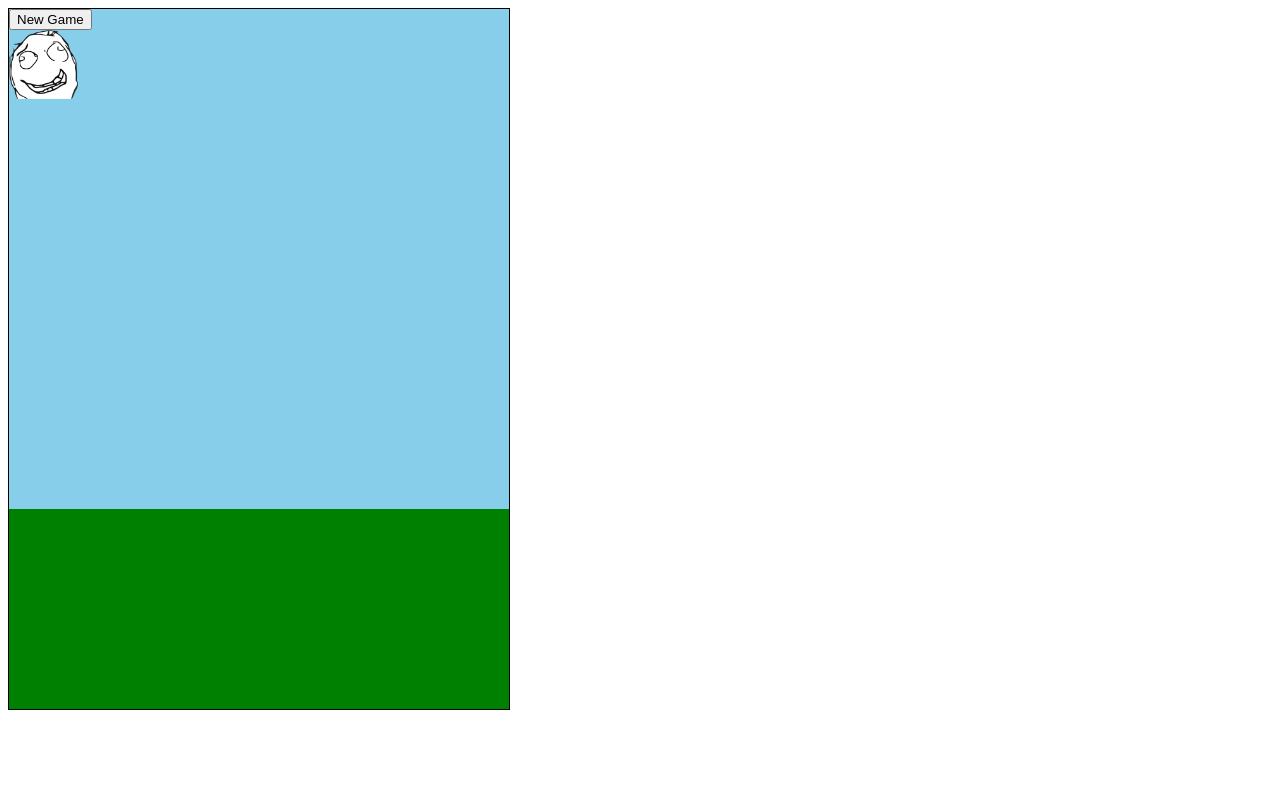
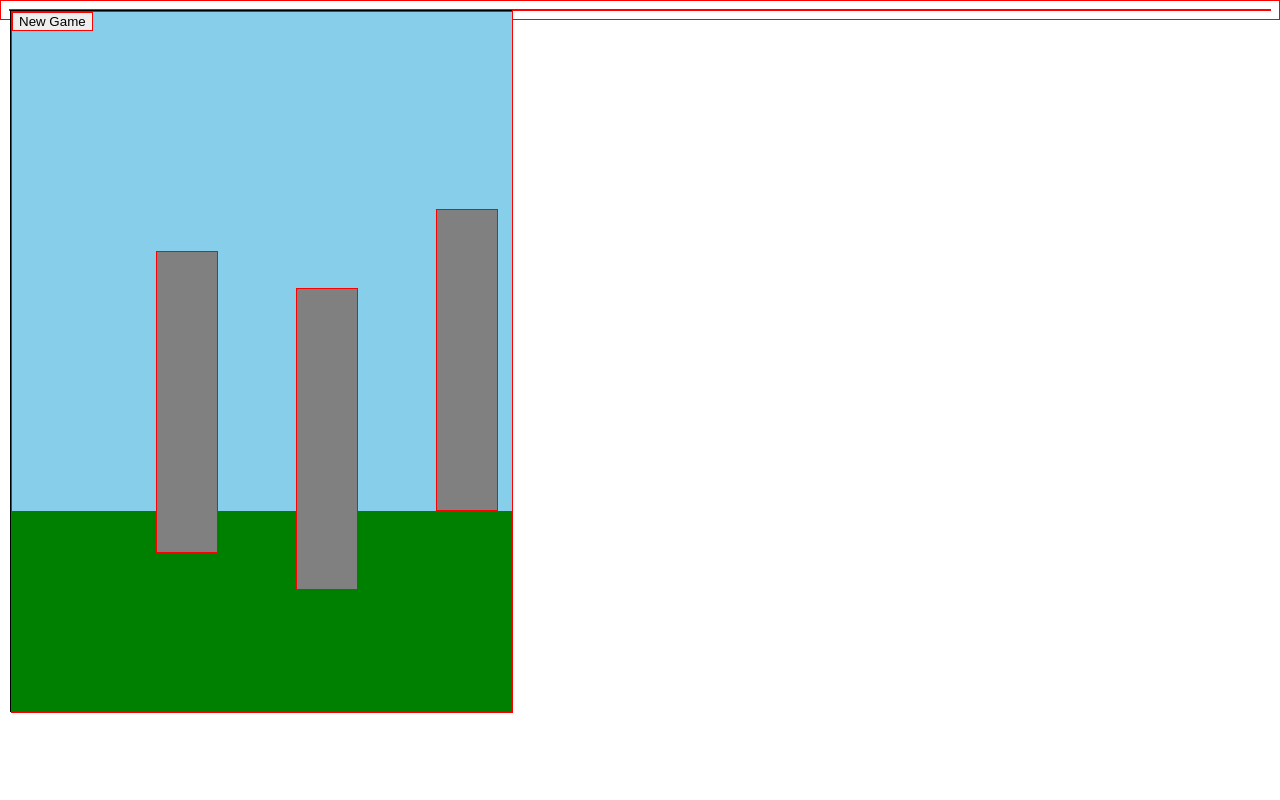
Before and after one commit to jiffylube/Flappy-Bird, a plain HTML site: page index.html in a window 1280 px wide. Shown: the top 800 px of the page. Drawn offline with Linux system fonts and the light colour scheme.

Commit message:
poles moving

```diff
--- a/javascript.js
+++ b/javascript.js
@@ -7,12 +7,12 @@ let playArea = document.querySelector('.playArea')
 let ground = document.querySelector('.ground')
 let sky = document.querySelector('.sky')
 let newGame = document.querySelector('.newGame')
-
+console.log(ground.getBoundingClientRect())
 
 //position bird
 let birdLeft = 220;
 let birdBottom = 150;
-let gravity = 2;
+let gravity = 3;
 
 //startGame , bird will fall, with interval set
 let startGame = function () {
@@ -28,7 +28,7 @@ let jump = function () {
     birdBottom += 50;
     bird.style.bottom = birdBottom + 'px'
     // bird.style.maxHeight = window.innerHeight;
-    console.log(birdBottom);
+    // console.log(birdBottom);
   }
 }
 
@@ -55,13 +55,22 @@ let makePoles = function () {
   obstacle.style.top = randomHeight
 
   // move the created poles
-  let movePoles = function () {
-    obstacleLeft -= 2;
-    obstacle.style.left = obstacleLeft + 'px'
+  movePoles = function () {
+    if (obstacleLeft === 0) {
+      obstacle.remove()
+    }
+    else {
+      obstacleLeft -= 2;
+      obstacle.style.left = obstacleLeft + 'px'
+    }
   }
 
   setInterval(movePoles , 20)
 }
 
-// let timeID = setInterval(startGame, 20);
-// setInterval(makePoles , 1400)
+
+let timeID = setInterval(() => {
+  //compare players y to 509
+  startGame();
+}, 20);
+setInterval(makePoles , 1400)
--- a/style.css
+++ b/style.css
@@ -4,6 +4,10 @@
   image-rendering: optimizeSpeed;
   background-repeat: space;
 } */
+* {
+  transition: all 0.1s ease;
+  border: 1px solid red;
+}
 
 .playArea {
   width: 500px;
@@ -29,7 +33,7 @@
 }
 
 .bird {
-  /* z-index: 1; */
+  z-index: 1;
   position: absolute;
   width: 50px;
   height: 50px;
@@ -39,7 +43,7 @@
 
 .pole {
   background-color: grey;
-  width: 30px;
+  width: 60px;
   height: 300px;
   position: absolute;
 }
```
